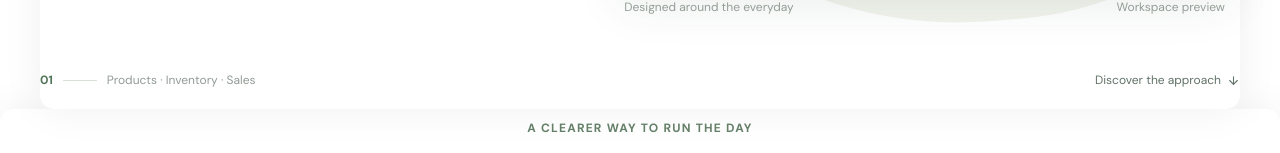
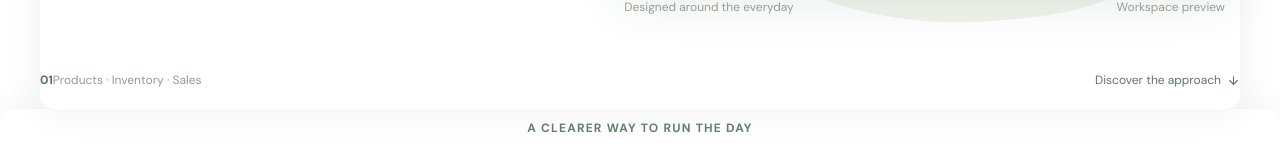
Before and after one commit to unveiled-master/Frontend, a React (Vite) app: page / in a window 1280 px wide. Shown: the part 647-800 px from the top of the page. Built offline with nearby package versions, Linux system fonts and the light colour scheme; no server answers.

Commit message:
frontend visulas

```diff
--- a/src/landing/LandingPage.tsx
+++ b/src/landing/LandingPage.tsx
@@ -83,7 +83,9 @@ export default function LandingPage() {
             <DashboardPreview />
             <div className={styles.visualFoot}><span>Designed around the everyday</span><span>Workspace preview</span></div>
           </div>
-          <div className={styles.heroBottom}><span>01</span><i /><span>Products · Inventory · Sales</span><a href="#the-challenge">Discover the approach <ArrowDown size={13} /></a></div>
+          <div className={styles.heroBottom}>
+            <div> <span>01</span><i /><span>Products · Inventory · Sales</span> </div>
+            <a href="#the-challenge">Discover the approach <ArrowDown size={13} /></a></div>
         </section>
 
         <section className={styles.challenge} id="the-challenge">
```
